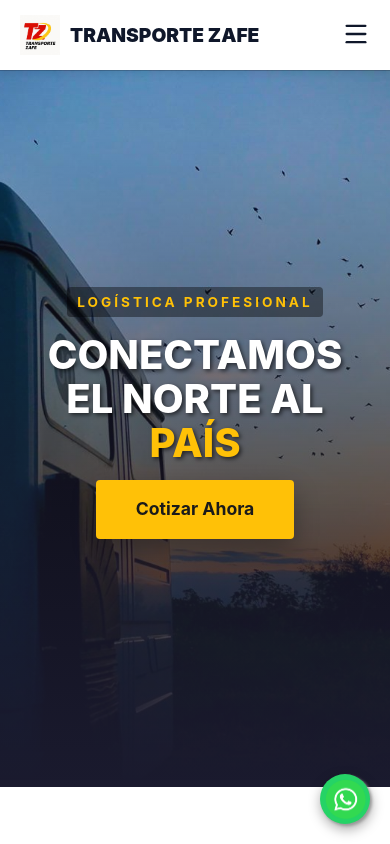
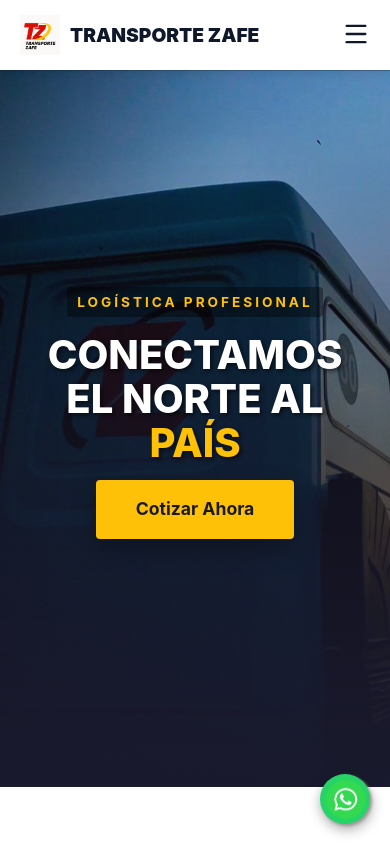
Before and after one commit to azafe/WebTransporteZafe, a React (Vite) app: page / in a window 390 px wide. Shown: the top 844 px of the page. Built offline with nearby package versions, Linux system fonts and the light colour scheme.

Commit message:
left center

```diff
--- a/src/components/Hero.css
+++ b/src/components/Hero.css
@@ -95,7 +95,7 @@
   }
 
   .hero-background {
-    background-position: center;
+    background-position: left center;
     /* En celular el degradado va de abajo hacia arriba */
     background-image:
       linear-gradient(0deg,
```
